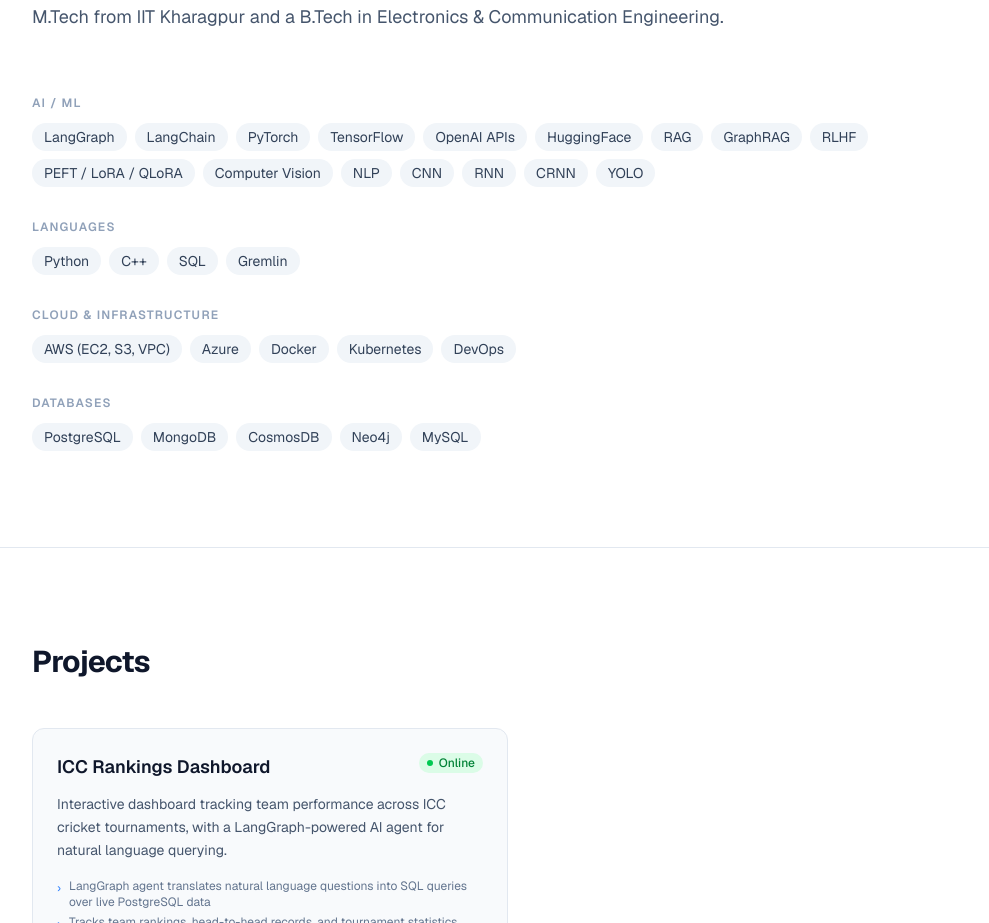
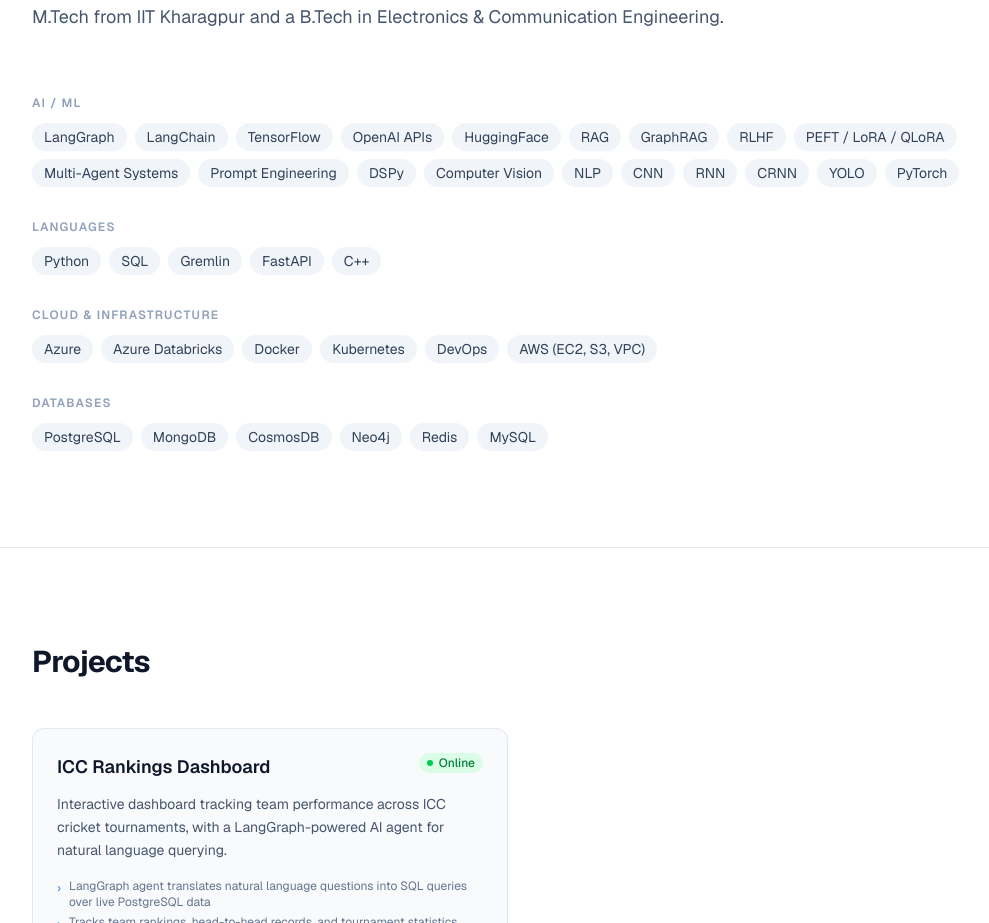
Before and after one commit to darshil-digital-portfolio/portfolio_website, a Next.js app: page / in a window 1280 px wide. Shown: the part 1080-2003 px from the top of the page, without its empty margins (120-1109 px from the left). Built offline with nearby package versions, Linux system fonts and the light colour scheme.

Commit message:
feat: update skill categories in About component + added resume

```diff
--- a/src/components/About.tsx
+++ b/src/components/About.tsx
@@ -4,7 +4,6 @@ const skillCategories = [
     skills: [
       "LangGraph",
       "LangChain",
-      "PyTorch",
       "TensorFlow",
       "OpenAI APIs",
       "HuggingFace",
@@ -12,25 +11,29 @@ const skillCategories = [
       "GraphRAG",
       "RLHF",
       "PEFT / LoRA / QLoRA",
+      "Multi-Agent Systems",
+      "Prompt Engineering",
+      "DSPy",
       "Computer Vision",
       "NLP",
       "CNN",
       "RNN",
       "CRNN",
       "YOLO",
+      "PyTorch",
     ],
   },
   {
     label: "Languages",
-    skills: ["Python", "C++", "SQL", "Gremlin"],
+    skills: ["Python", "SQL", "Gremlin", "FastAPI", "C++"],
   },
   {
     label: "Cloud & Infrastructure",
-    skills: ["AWS (EC2, S3, VPC)", "Azure", "Docker", "Kubernetes", "DevOps"],
+    skills: ["Azure", "Azure Databricks", "Docker", "Kubernetes", "DevOps", "AWS (EC2, S3, VPC)"],
   },
   {
     label: "Databases",
-    skills: ["PostgreSQL", "MongoDB", "CosmosDB", "Neo4j", "MySQL"],
+    skills: ["PostgreSQL", "MongoDB", "CosmosDB", "Neo4j", "Redis", "MySQL"],
   },
 ];
 
```
